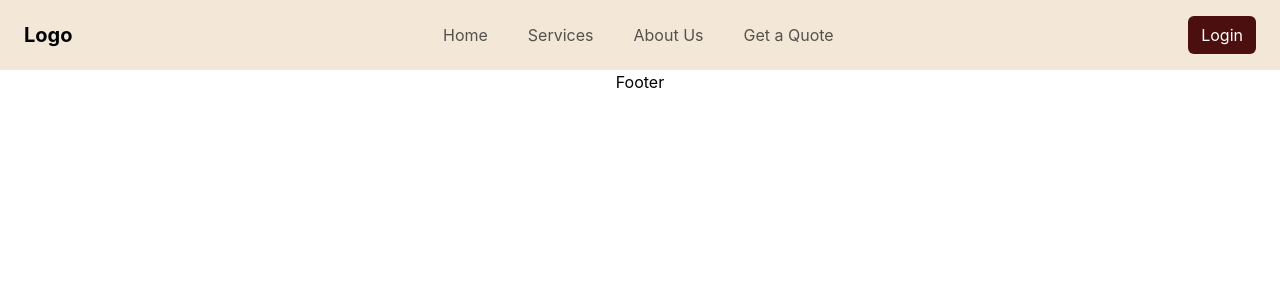
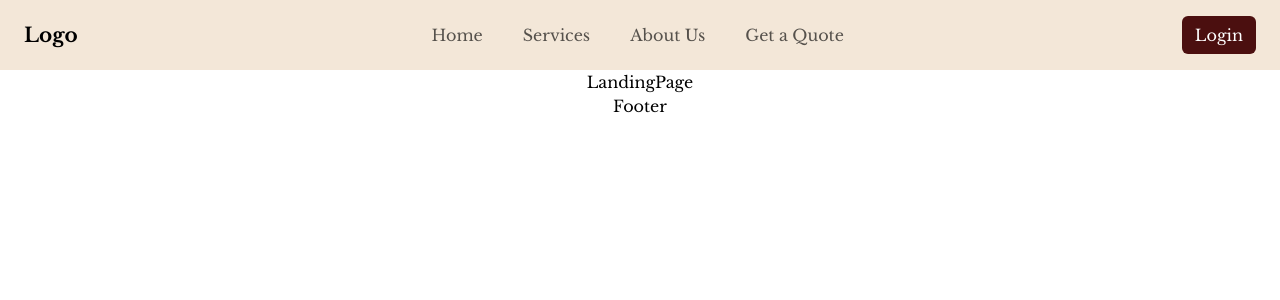
Before and after one commit to techfluxsolutions/PhotoGrapher_User_Website, a React (Create React App) app: page /landingPage in a window 1280 px wide. Shown: the top 300 px of the page. Built offline with nearby package versions, Linux system fonts and the light colour scheme.

Commit message:
29 dec by radhesha new

```diff
--- /dev/null
+++ b/src/Pages/LandingPage/LandingPage.js
@@ -0,0 +1,9 @@
+import React from 'react'
+
+const LandingPage = () => {
+  return (
+    <div>LandingPage</div>
+  )
+}
+
+export default LandingPage
--- a/src/Routes/appRoutes.js
+++ b/src/Routes/appRoutes.js
@@ -1,20 +1,167 @@
-import { BrowserRouter, Route, Routes, Navigate } from "react-router-dom";
+// import { BrowserRouter, Route, Routes, Navigate } from "react-router-dom";
+// import "./../App.css";
+// import ScrollToTop from "./../utils/scrollToTop/ScrollToTop";
+// import InternetChecker from "./../utils/InternetChecker/InternetChecker";
+// import { useEffect, useState } from "react";
+// import Navbar from "../Template/Layout/Navbar/Navbar";
+// import AuthModule from "../AuthModule/AuthModule";
+// import SignIn from "../AuthModule/SignIn/SignIn";
+// import SignUp from "../AuthModule/SignUp/SignUp";
+// import VerifyOTP from "../AuthModule/VerifyOTP/VerifyOTP";
+// import Footer from "../Template/Layout/Footer/Footer";
+// import Login from "../AuthModule/Login/Login";
+// import LandingPage from "../Pages/LandingPage/LandingPage";
+
+// // import Header from "./components/Header/Header";
+// // import Footer from "./components/Footer/Footer";
+// const AppRoutes = () => {
+//    const [loggedIn, setLoggedIn] = useState(false);
+
+//    useEffect(() => {
+//      const isLoggedIn = localStorage.getItem("isLoggedIn");
+//      const encryptedToken = localStorage.getItem("token");
+
+//      if (isLoggedIn === "true" && encryptedToken) {
+//        setLoggedIn(true);
+//      }
+//    }, []);
+
+//    const handleLogin = () => {
+//      setLoggedIn(true);
+//    };
+
+//    const handleLogout = () => {
+//      setLoggedIn(false);
+//    };
+
+
+
+
+
+//    const [isOffline, setIsOffline] = useState(false);
+
+//    useEffect(() => {
+//      const handleOffline = () => setIsOffline(true);
+//      const handleOnline = () => setIsOffline(false);
+
+//      window.addEventListener('offline', handleOffline);
+//      window.addEventListener('online', handleOnline);
+
+//      // Cleanup event listeners on component unmount
+//      return () => {
+//        window.removeEventListener('offline', handleOffline);
+//        window.removeEventListener('online', handleOnline);
+//      };
+//    }, []);
+
+
+
+//    return (
+//      <>
+
+//        <div className="App">
+//          <BrowserRouter>
+
+//          <ScrollToTop />
+
+//          {isOffline && <InternetChecker />}
+// {/*
+//             <AuthModule/> */}
+//            {/* <Header /> */}
+//             <Navbar/>
+
+//            <Routes>
+
+
+//              {/* Redirect logged-in users from these routes */}
+//              {loggedIn && (
+//                <>
+//                  <Route path="/" element={<Navigate to="/user/dashboard" />} />
+//                  <Route path="/user/forgot_password" element={<Navigate to="/user/dashboard" />} />
+//                  <Route path="/user/create_new_account" element={<Navigate to="/user/dashboard" />} />
+//                  <Route path="/user/complete_profile" element={<Navigate to="/user/dashboard" />} />
+//                  <Route path="/user/reset_password" element={<Navigate to="/user/dashboard" />} />
+
+
+//                </>
+//              )}
+
+
+
+
+//              {/* Catch-all route */}
+//              <Route path="/" element={<SignIn/>} />
+//              <Route path="/sign-up" element={<SignUp/>} />
+//              <Route path="/login" element={<Login/>} />
+//              <Route path="/verify-otp" element={<VerifyOTP/>} />
+//             <Route path="/landingPage" element={<LandingPage/>} />
+
+
+
+
+//            </Routes>
+
+//            <Footer />
+
+
+//          </BrowserRouter>
+//        </div>
+//      </>
+//    );
+// }
+
+// export default AppRoutes
+
+
+
+import { BrowserRouter, Route, Routes, Navigate, useLocation } from "react-router-dom";
 import "./../App.css";
 import ScrollToTop from "./../utils/scrollToTop/ScrollToTop";
 import InternetChecker from "./../utils/InternetChecker/InternetChecker";
 import { useEffect, useState } from "react";
+
 import Navbar from "../Template/Layout/Navbar/Navbar";
-import AuthModule from "../AuthModule/AuthModule";
+import Footer from "../Template/Layout/Footer/Footer";
+
 import SignIn from "../AuthModule/SignIn/SignIn";
 import SignUp from "../AuthModule/SignUp/SignUp";
 import VerifyOTP from "../AuthModule/VerifyOTP/VerifyOTP";
-import Footer from "../Template/Layout/Footer/Footer";
+import Login from "../AuthModule/Login/Login";
+import LandingPage from "../Pages/LandingPage/LandingPage";
 
-// import Header from "./components/Header/Header";
-// import Footer from "./components/Footer/Footer";
+/* ================================
+   Layout Component
+================================ */
+const Layout = ({ children }) => {
+  const location = useLocation();
+
+  // Routes where Navbar & Footer should be hidden
+  const hideLayoutRoutes = [
+    "/",
+    "/login",
+    "/sign-up",
+    "/verify-otp",
+  ];
+
+  const shouldHideLayout = hideLayoutRoutes.includes(location.pathname);
+
+  return (
+    <>
+      {!shouldHideLayout && <Navbar />}
+      {children}
+      {!shouldHideLayout && <Footer />}
+    </>
+  );
+};
+
+/* ================================
+   App Routes
+================================ */
 const AppRoutes = () => {
   const [loggedIn, setLoggedIn] = useState(false);
+  const [isOffline, setIsOffline] = useState(false);
 
+  /* Check login status */
   useEffect(() => {
     const isLoggedIn = localStorage.getItem("isLoggedIn");
     const encryptedToken = localStorage.getItem("token");
@@ -24,54 +171,30 @@ const AppRoutes = () => {
     }
   }, []);
 
-   const handleLogin = () => {
-     setLoggedIn(true);
-   };
-
-   const handleLogout = () => {
-     setLoggedIn(false);
-   };
-
-
-
-
-
-   const [isOffline, setIsOffline] = useState(false);
-
+  /* Internet checker */
   useEffect(() => {
     const handleOffline = () => setIsOffline(true);
     const handleOnline = () => setIsOffline(false);
 
-     window.addEventListener('offline', handleOffline);
-     window.addEventListener('online', handleOnline);
+    window.addEventListener("offline", handleOffline);
+    window.addEventListener("online", handleOnline);
 
-     // Cleanup event listeners on component unmount
     return () => {
-       window.removeEventListener('offline', handleOffline);
-       window.removeEventListener('online', handleOnline);
+      window.removeEventListener("offline", handleOffline);
+      window.removeEventListener("online", handleOnline);
     };
   }, []);
 
-
-
   return (
-     <>
-
     <div className="App">
       <BrowserRouter>
-
         <ScrollToTop />
 
         {isOffline && <InternetChecker />}
-{/*
-            <AuthModule/> */}
-           {/* <Header /> */}
-            <Navbar/>
 
+        <Layout>
           <Routes>
-
-
-             {/* Redirect logged-in users from these routes */}
+            {/* Redirect logged-in users */}
             {loggedIn && (
               <>
                 <Route path="/" element={<Navigate to="/user/dashboard" />} />
@@ -79,31 +202,22 @@ const AppRoutes = () => {
                 <Route path="/user/create_new_account" element={<Navigate to="/user/dashboard" />} />
                 <Route path="/user/complete_profile" element={<Navigate to="/user/dashboard" />} />
                 <Route path="/user/reset_password" element={<Navigate to="/user/dashboard" />} />
-
-
               </>
             )}
 
+            {/* Auth Routes (NO Navbar & Footer) */}
+            <Route path="/" element={<SignIn />} />
+            <Route path="/login" element={<Login />} />
+            <Route path="/sign-up" element={<SignUp />} />
+            <Route path="/verify-otp" element={<VerifyOTP />} />
 
-
-
-             {/* Catch-all route */}
-             <Route path="/" element={<SignIn/>} />
-             <Route path="/sign-up" element={<SignUp/>} />
-             <Route path="/sign-in" element={<SignIn/>} />
-             <Route path="/verify-otp" element={<VerifyOTP/>} />
-
-
-
+            {/* Normal Pages (WITH Navbar & Footer) */}
+            <Route path="/landingPage" element={<LandingPage />} />
           </Routes>
-
-           <Footer />
-
-
+        </Layout>
       </BrowserRouter>
     </div>
-     </>
   );
-}
+};
 
-export default AppRoutes
+export default AppRoutes;
--- a/src/global.css
+++ b/src/global.css
@@ -32,6 +32,6 @@
 }
 
 body {
-  font-family: "Inter", sans-serif;
+  font-family: var(--primary-font-family);
   color: var(--text-color);
 }
```
Also changed, not shown: src/Pages/Homepage/Homepage.js (deleted, +0 -9 lines), src/Pages/Homepage/Homepage.css (deleted). Lines whose indentation alone changed are shown as unchanged.
